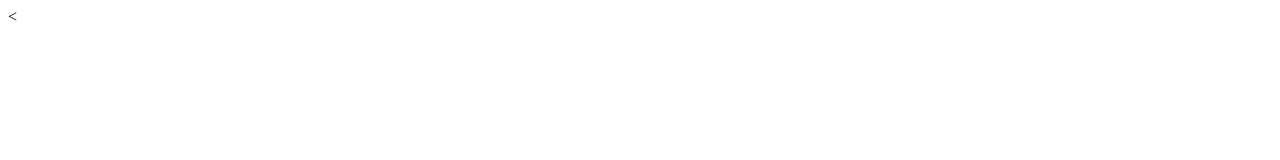
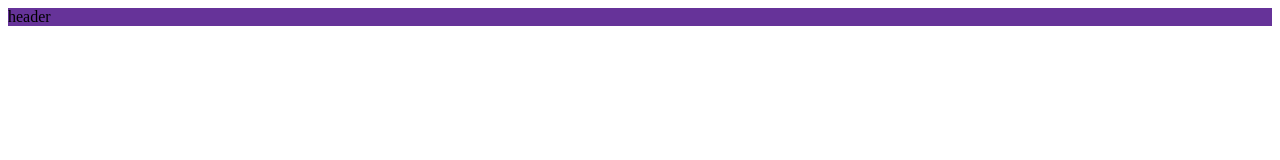
Before and after one commit to yasinmrj/ImenPooya, a plain HTML site: page index.html in a window 1280 px wide. Drawn offline with Linux system fonts and the light colour scheme.

Commit message:
Create Header

```diff
--- a/index.html
+++ b/index.html
@@ -8,6 +8,8 @@
     <link rel="stylesheet" href="style.css">
 </head>
 <body>
-    <
+    <header>
+        header
+    </header>
 </body>
 </html>
--- a/style.css
+++ b/style.css
@@ -0,0 +1,3 @@
+header{
+    background-color: rebeccapurple;
+}
```
